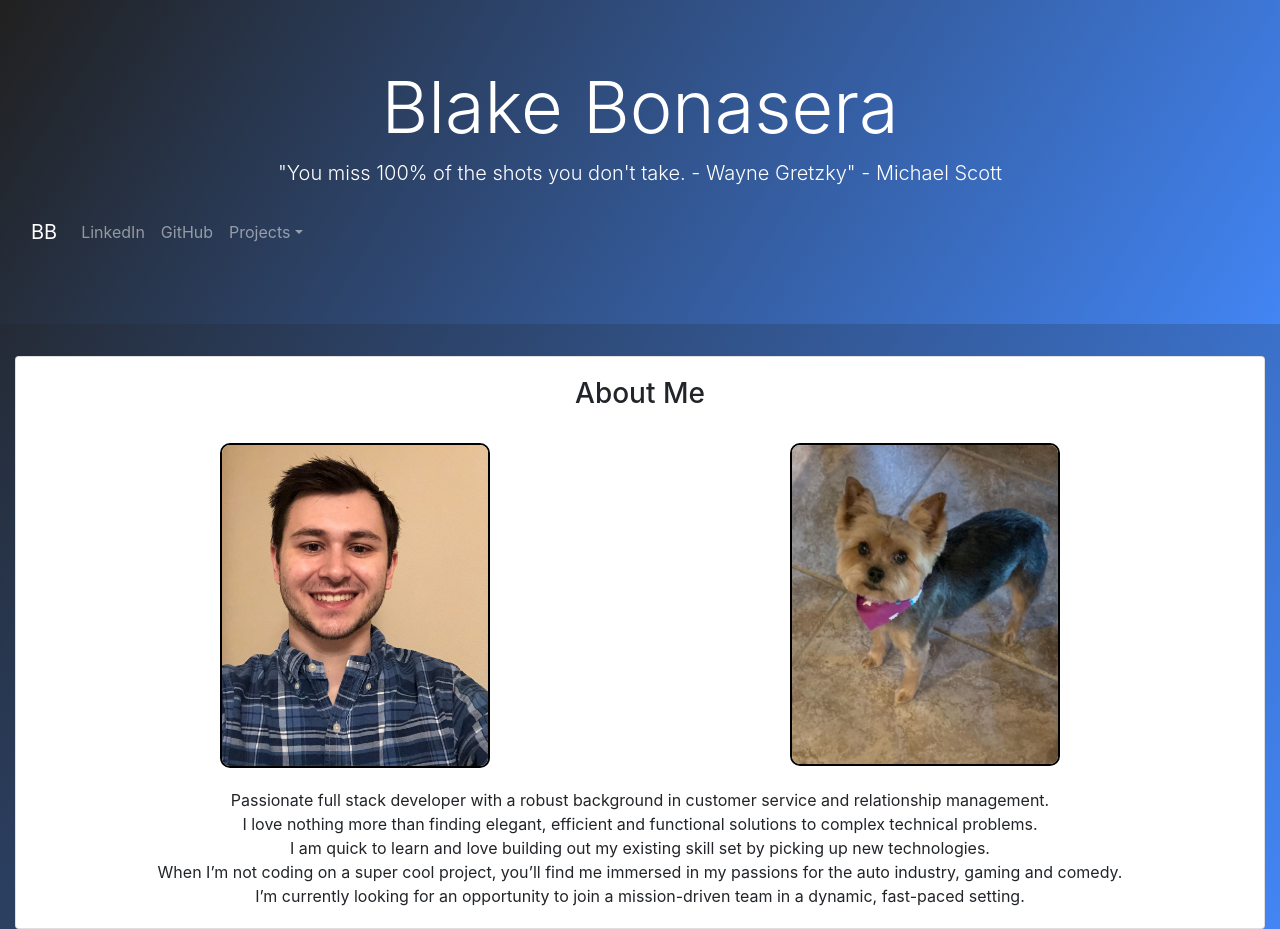
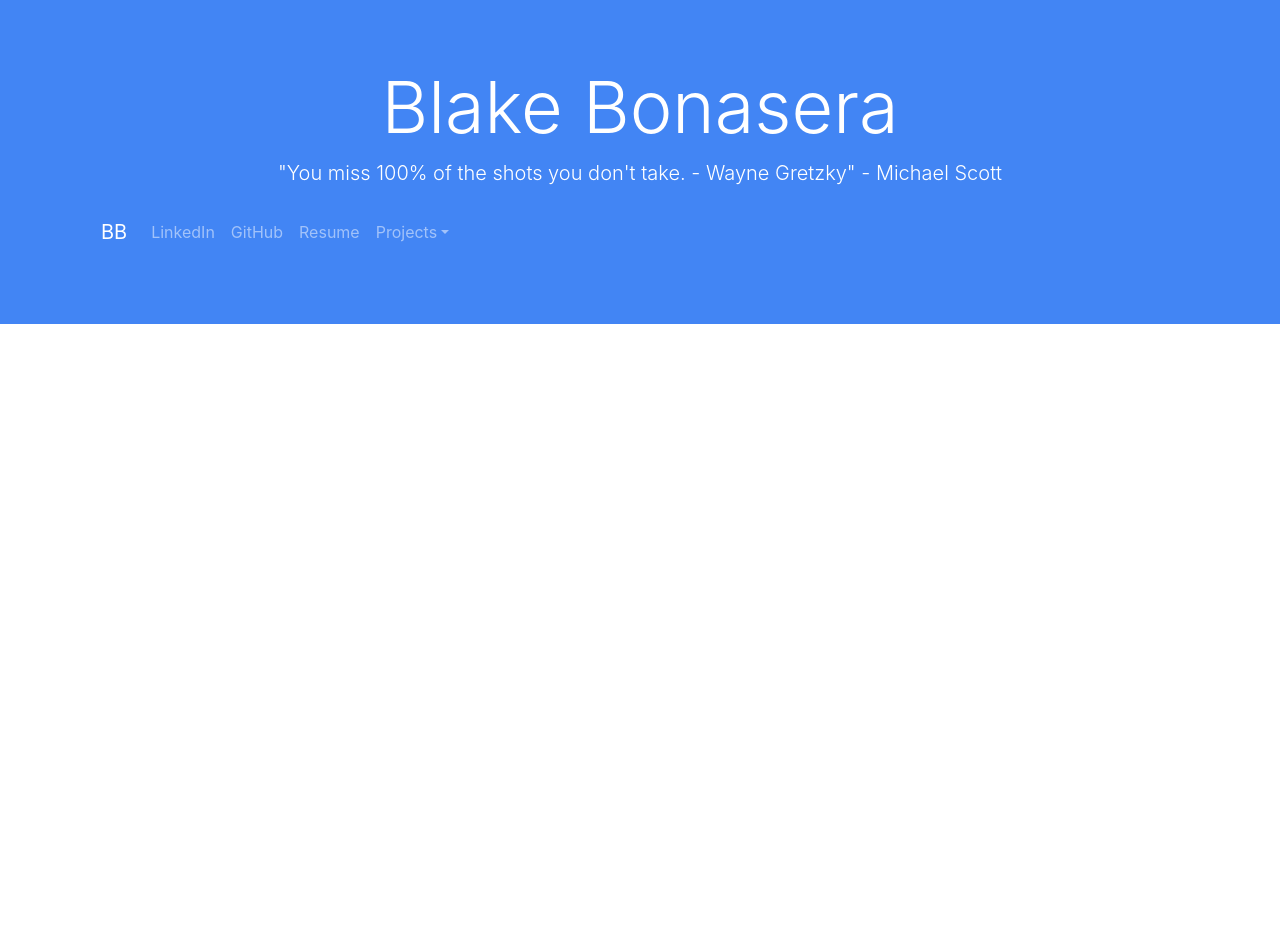
Before and after one commit to blakebonasera/blakebonasera.github.io, a React (Create React App) app: page / in a window 1280 px wide. After the commit the page ends 800 px from the top, so only its background shows below. Built offline with nearby package versions, Linux system fonts and the light colour scheme.

Commit message:
Router added and deciding on styling

```diff
--- a/package.json
+++ b/package.json
@@ -4,6 +4,7 @@
   "private": true,
   "dependencies": {
     "@material-ui/core": "^4.11.3",
+    "@reach/router": "^1.3.4",
     "@testing-library/jest-dom": "^5.11.4",
     "@testing-library/react": "^11.1.0",
     "@testing-library/user-event": "^12.1.10",
--- a/src/App.css
+++ b/src/App.css
@@ -1,9 +1,9 @@
 .App {
   text-align: center;
-  background: rgb(33,33,33);
-  background: linear-gradient(122deg, rgba(33,33,33,1) 1%, rgba(66,133,244,1) 100%);
+  background: rgb(5,9,17);
+  background: linear-gradient(0deg, rgba(5,9,17,1) 0%, rgba(66,133,244,1) 60%);
 }
 
-.Nav{
-  justify-content: center;
+.menu{
+  background-color: rgba(66,133,244,1);
 }
--- a/src/App.js
+++ b/src/App.js
@@ -1,14 +1,16 @@
 import React from 'react';
 import Jumbo from './views/Jumbotron';
 import AboutMe from './views/AboutMe';
-
+import { Router } from '@reach/router';
 import './App.css';
 
 function App() {
   return (
     <div className='App'>
     <Jumbo />
-    <AboutMe />
+    <Router>
+    <AboutMe path='/home' />
+    </Router>
     </div>
   );
 }
--- a/src/components/NavBar.js
+++ b/src/components/NavBar.js
@@ -1,5 +1,5 @@
 import React, { useState } from "react";
-import '../App.css';
+import "../App.css";
 import {
     Collapse,
     Navbar,
@@ -12,8 +12,11 @@ import {
     DropdownToggle,
     DropdownMenu,
     DropdownItem,
-
+    Container,
+    Row,
+    Col,
 } from "reactstrap";
+import { Link } from "@reach/router";
 
 const Navigation = (props) => {
     const [isOpen, setIsOpen] = useState(false);
@@ -21,35 +24,53 @@ const Navigation = (props) => {
     const toggle = () => setIsOpen(!isOpen);
 
     return (
-        <div className='Nav'>
+        <Container>
+            <Row>
+                <Col sm="12" md={{ size: 6, offset: 0 }}>
                     <Navbar fluid color="mute" dark expand="md">
-                <NavbarBrand href="/">BB</NavbarBrand>
+                        <NavbarBrand href="/home">BB</NavbarBrand>
                         <NavbarToggler onClick={toggle} />
                         <Collapse isOpen={isOpen} navbar>
                             <Nav className="mr-auto" navbar>
                                 <NavItem>
-                            <NavLink href="https://www.linkedin.com/in/blakebonasera/">LinkedIn</NavLink>
+                                    <NavLink href="https://www.linkedin.com/in/blakebonasera/">
+                                        LinkedIn
+                                    </NavLink>
                                 </NavItem>
                                 <NavItem>
                                     <NavLink href="https://github.com/blakebonasera">
                                         GitHub
                                     </NavLink>
                                 </NavItem>
+                                <NavItem>
+                                    <NavLink href="/resume">Resume</NavLink>
+                                </NavItem>
                                 <UncontrolledDropdown nav inNavbar>
                                     <DropdownToggle nav caret>
                                         Projects
                                     </DropdownToggle>
-                            <DropdownMenu right>
-                                <DropdownItem>4 Sale</DropdownItem>
-                                <DropdownItem>Apartment Connect</DropdownItem>
-                                <DropdownItem>Favorite Movies App</DropdownItem>
+                                    <DropdownMenu className="Menu" right>
+                                        <DropdownItem>
+                                            <Link to="/4sale">4 Sale</Link>
+                                        </DropdownItem>
+                                        <DropdownItem>
+                                            <NavLink to="/apt">
+                                                Apartment Connect
+                                            </NavLink>
+                                        </DropdownItem>
+                                        <DropdownItem>
+                                            <NavLink to="/movie">
+                                                Favorite Movies App
+                                            </NavLink>
+                                        </DropdownItem>
                                     </DropdownMenu>
                                 </UncontrolledDropdown>
                             </Nav>
-
                         </Collapse>
                     </Navbar>
-        </div>
+                </Col>
+            </Row>
+        </Container>
     );
 };
 
--- a/src/views/AboutMe.js
+++ b/src/views/AboutMe.js
@@ -8,47 +8,70 @@ import {
     Row,
     Col,
 } from "reactstrap";
-import Me from '../me.jpeg';
-import Nala from '../Nala.JPG';
+import Me from "../me.jpeg";
+import Nala from "../Nala.JPG";
 
 const AboutMe = (props) => {
     return (
         <Container fluid>
-            <Card style={{backgroundColor:''}}>
+            <Card style={{ backgroundColor: "#ffffcc" }}>
                 <CardBody>
                     <CardTitle tag="h3">About Me</CardTitle>
                 </CardBody>
                 <Container>
                     <Row>
-                        <Col sm='6'>
+                        <Col sm="6">
                             <img
-                                style={{border: '2px black solid', margin:'0px auto', borderRadius: '10px'}}
+                                style={{
+                                    border: "2px black solid",
+                                    margin: "0px auto",
+                                    borderRadius: "10px",
+                                }}
                                 width="50%"
                                 src={Me}
                                 alt="Image of myself"
                             />
                         </Col>
-                        <Col sm='6'>
-                        <img
-                                style={{border: '2px black solid', margin:'0px auto', borderRadius: '10px' }}
+                        <Col sm="6">
+                            <img
+                                style={{
+                                    border: "2px black solid",
+                                    margin: "0px auto",
+                                    borderRadius: "10px",
+                                }}
                                 width="50%"
                                 src={Nala}
-                                alt="Image of myself"
+                                alt="Image of Nala"
                             />
                         </Col>
                     </Row>
                 </Container>
-
-                <CardBody>
-                    <CardText>
-                    Passionate full stack developer with a robust background in customer service and relationship management. <br/>
-                    I love nothing more than finding elegant, efficient and functional solutions to complex technical problems.<br/>
-                    I am quick to learn and love building out my existing skill set by picking up new technologies. <br/>
-                    When I’m not coding on a super cool project, you’ll find me immersed in my passions for the auto industry, gaming and comedy. <br/>
-                    I’m currently looking for an opportunity to join a mission-driven team in a dynamic, fast-paced setting.
-                    </CardText>
-
-                </CardBody>
+                <Container>
+                    <Row>
+                        <Col sm="12" md={{ size: 6, offset: 3 }}>
+                            <CardBody>
+                                <CardText style={{ border: "2px black solid" }}>
+                                    Passionate full stack developer with a
+                                    robust background in customer service and
+                                    relationship management. <br />
+                                    I love nothing more than finding elegant,
+                                    efficient and functional solutions to
+                                    complex technical problems.
+                                    <br />
+                                    I am quick to learn and love building out my
+                                    existing skill set by picking up new
+                                    technologies. <br />
+                                    When I’m not coding on a super cool project,
+                                    you’ll find me immersed in my passions for
+                                    the auto industry, gaming and comedy. <br />
+                                    I’m currently looking for an opportunity to
+                                    join a mission-driven team in a dynamic,
+                                    fast-paced setting.
+                                </CardText>
+                            </CardBody>
+                        </Col>
+                    </Row>
+                </Container>
             </Card>
         </Container>
     );
--- a/src/views/Jumbotron.js
+++ b/src/views/Jumbotron.js
@@ -6,7 +6,7 @@ import { Jumbotron, Container } from "reactstrap";
 const Jumbo = (props) => {
     return (
         <div>
-            <Jumbotron mute style={{background: "rgb(33,33,33)", background: 'linear-gradient(122deg, rgba(33,33,33,1) 1%, rgba(66,133,244,1) 100%)'}} fluid>
+            <Jumbotron mute style={{background: "#4285f4"}} fluid>
                 <Container   fluid>
                     <h1 className="display-3 text-white">Blake Bonasera</h1>
                     <p className="lead text-white">"You miss 100% of the shots you don't take. - Wayne Gretzky" - Michael Scott</p>
```
Also changed, not shown: src/components/AptConnect.js (deleted, +0 -92 lines), 1 other file (tests, documents, lock files or other folders). Lines whose indentation alone changed are shown as unchanged.
